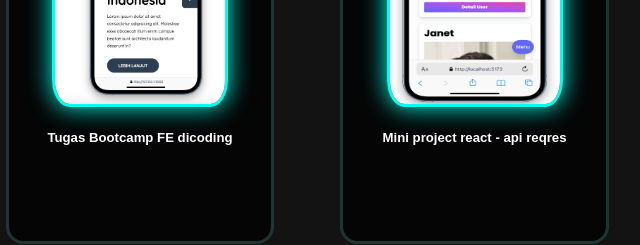
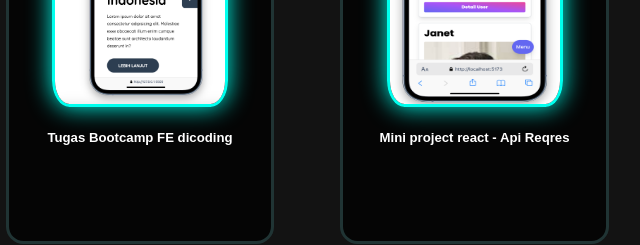
Before and after one commit to Sumini1/tugas_git, a plain HTML site: page index.html in a window 1280 px wide. Shown: the part 3720-3965 px from the top of the page, 500-1140 px from the left. Drawn offline with nearby package versions, Linux system fonts and the light colour scheme.

Commit message:
update terbaru

```diff
--- a/index.html
+++ b/index.html
@@ -157,7 +157,7 @@
 
                 <div class="testimonial-item">
                     <img src="./gambar/Screenshot 2024-10-01 at 19.35.02.png" alt="foto">
-                    <h2>Mini project react - api reqres</h2>
+                    <h2>Mini project react - Api Reqres</h2>
 
                 </div>
 
```
